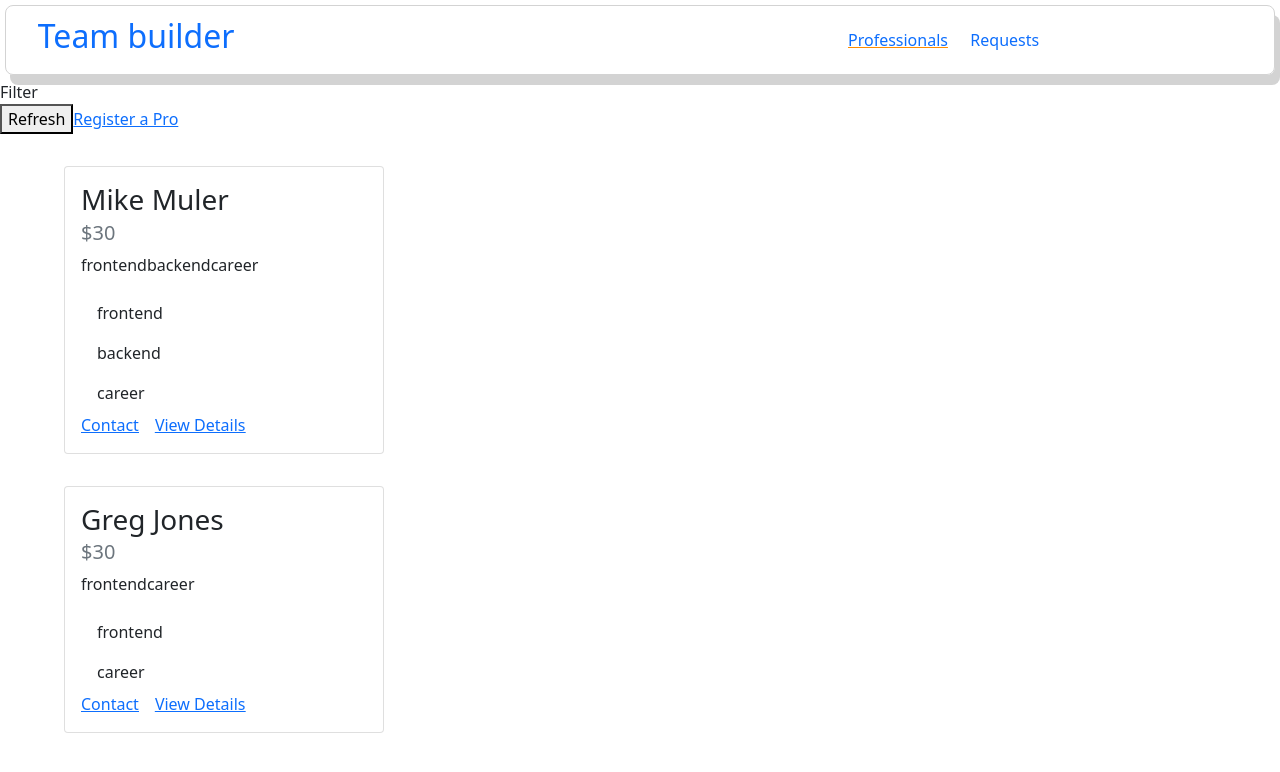
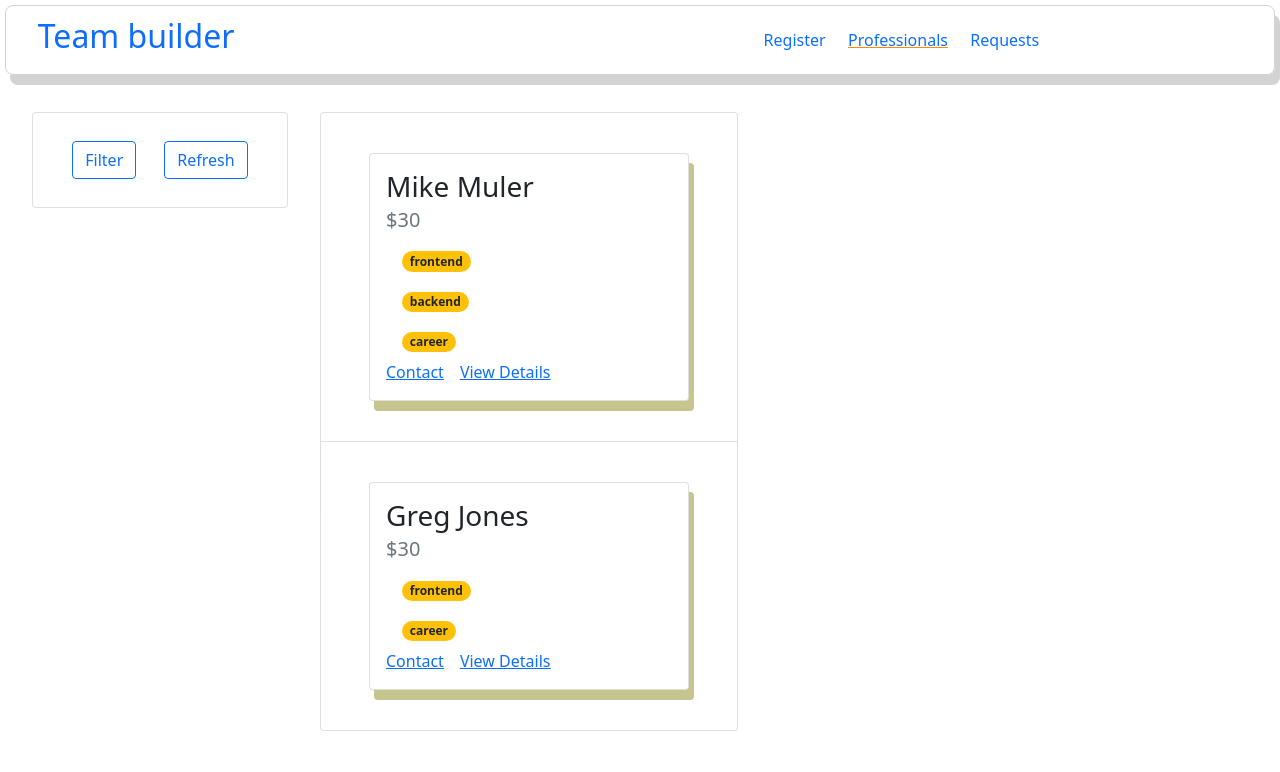
Before and after one commit to hero931/team-builder, a Vue app: page /profs in a window 1280 px wide. Shown: the top 772 px of the page. Built offline with nearby package versions, Linux system fonts and the light colour scheme.

Commit message:
profslist updated

```diff
--- a/src/components/TheHeader.vue
+++ b/src/components/TheHeader.vue
@@ -3,10 +3,13 @@
         <nav>
             <h2 id="a1"><router-link to="/">Team builder</router-link></h2>
             <ul>
-                <li id="a2">
+                <li>
+                    <router-link to="/register">Register</router-link>
+                </li>
+                <li>
                     <router-link to="/profs">Professionals</router-link>
                 </li>
-                <li id="a3">
+                <li>
                     <router-link to="/requests">Requests</router-link>
                 </li>
             </ul>
--- a/src/components/profs/ProfListItem.vue
+++ b/src/components/profs/ProfListItem.vue
@@ -4,9 +4,8 @@
             <div class="card-body">
                 <h3 class="card-title">{{ fullName }}</h3>
                 <h5 class="card-subtitle mb-2 text-muted">${{ rate }}</h5>
-                <p class="card-text"><span v-for="area in areas" :key="area">{{ area }}</span></p>
                 <ul class="list-group list-group-flush" v-for="area in areas" :key="area">
-                    <li class="list-group-item">{{ area }}</li>
+                    <li class="list-group-item"><span class="badge rounded-pill bg-warning text-dark">{{ area }}</span></li>
                 </ul>
                 <a href="#" class="card-link"><router-link :to="contactLink">Contact</router-link></a>
                 <a href="#" class="card-link"><router-link :to="detailsLink">View Details</router-link></a>
@@ -36,5 +35,6 @@ export default {
     .card {
         width: 20rem;
         margin: 2rem;
+        box-shadow: 5px 10px rgb(197, 197, 141);
     }
 </style>
--- a/src/main.js
+++ b/src/main.js
@@ -4,9 +4,11 @@ import router from './router.js'
 import store from './store/index.js'
 import App from './App.vue'
 
+
 const app = createApp(App)
 
 app.use(router)
 app.use(store)
 
+
 app.mount('#app')
--- a/src/pages/profs/ProfsList.vue
+++ b/src/pages/profs/ProfsList.vue
@@ -1,13 +1,13 @@
 <template>
-    <div>
-        <section>Filter</section>
-        <section>
-            <div class="controls">
-                <button>Refresh</button>
-                <router-link to="/register">Register a Pro</router-link>
+        <div class="card">
+        <div class="card-body">
+            <button type="button" class="btn btn-outline-primary">Filter</button>
+            <button type="button" class="btn btn-outline-primary">Refresh</button>
         </div>
-            <ul v-if="hasProfs">
-                <prof-list-item
+        </div>
+            <!-- <div><a href="#" class="card-link"><router-link to="/register">Register</router-link></a></div>          -->
+            <ul v-if="hasProfs" class="list-group">
+                <prof-list-item class="list-group-item"
                         v-for="prof in filteredProfs"
                         :key="prof.id"
                         :id="prof.id"
@@ -18,8 +18,6 @@
                 ></prof-list-item>
             </ul>
             <h4 v-else>No Professionals Found!</h4>
-        </section>
-    </div>
 </template>
 
 <script>
@@ -40,5 +38,17 @@ export default {
 <style scoped>
     ul {
         list-style: none;
+        margin: 2rem auto;
+    }
+    .card {
+        margin: 2rem;
+    }
+    .card-body {
+        display: flex;
+        justify-content: space-evenly;
+        align-items: center;
+    }
+    .btn {
+        margin: 0.3rem;
     }
 </style>
```
Lines whose indentation alone changed are shown as unchanged.
